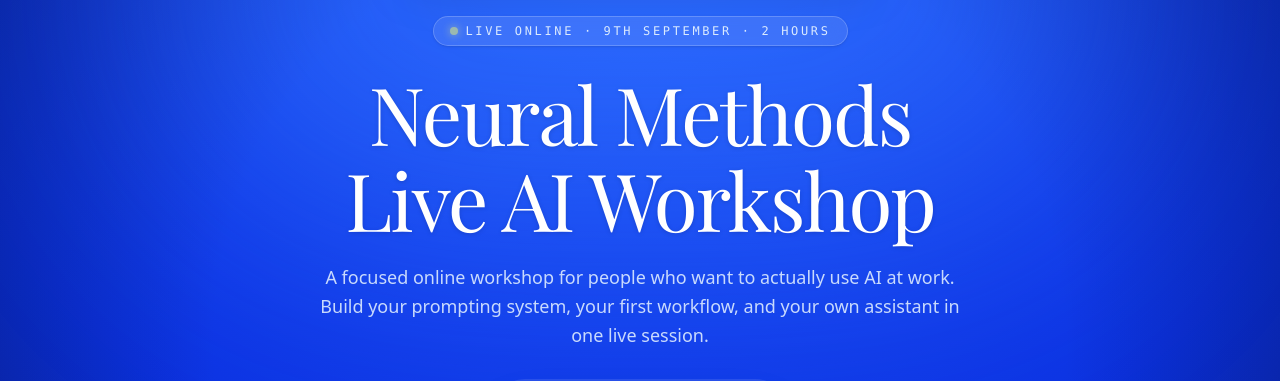
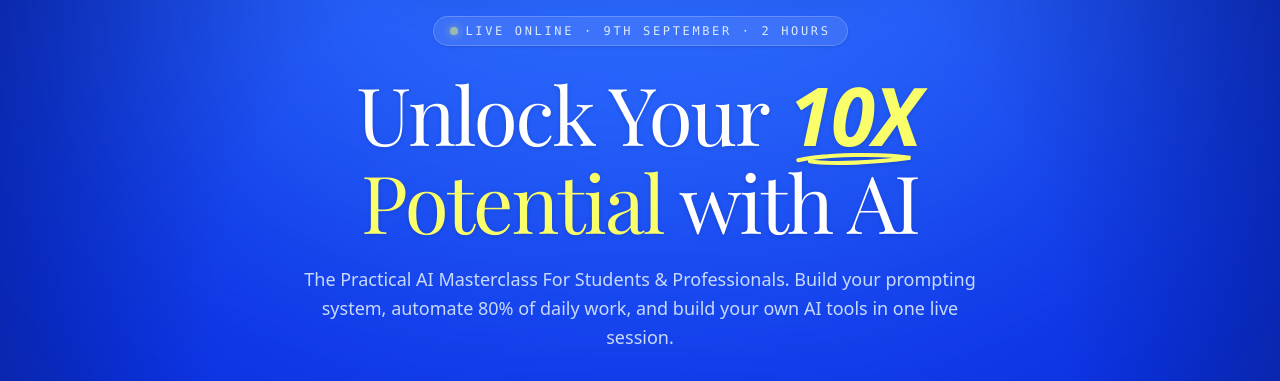
Before and after one commit to saasaisetup/aiwaychallenge, a Next.js app: page / in a window 1280 px wide. Shown: the part 179-560 px from the top of the page. Built offline with nearby package versions, Linux system fonts and the light colour scheme; no server answers; a web font is replaced by a local one.

Commit message:
feat: update hero headline to Unlock Your 10X Potential with AI

```diff
--- a/src/components/CyberHero.tsx
+++ b/src/components/CyberHero.tsx
@@ -120,8 +120,7 @@
         </motion.div>
 
         {/* ============================================================ */}
-        {/* 4. HEADLINE: HEDVIG LETTERS SERIF (MATCHES SCREENSHOT)       */}
-        {/* "Neural Methods Live AI Workshop"                            */}
+        {/* 4. HEADLINE: UNLOCK YOUR 10X POTENTIAL WITH AI               */}
         {/* ============================================================ */}
         <motion.h1
           initial={{ opacity: 0, y: 16 }}
@@ -129,13 +128,30 @@
           transition={{ duration: 0.5, delay: 0.15 }}
           className="font-hedvig text-4xl sm:text-6xl md:text-7xl lg:text-[80px] font-normal text-white tracking-tight leading-[1.08] max-w-4xl mx-auto drop-shadow-sm"
         >
-          Neural Methods
+          Unlock Your{" "}
+          <span className="relative inline-block font-sans font-black italic text-[#faff69] px-1">
+            10X
+            {/* Yellow Brush Underline */}
+            <svg
+              className="absolute -bottom-2 left-0 w-full h-3.5 text-[#faff69] pointer-events-none overflow-visible"
+              viewBox="0 0 100 12"
+              fill="none"
+              xmlns="http://www.w3.org/2000/svg"
+            >
+              <path
+                d="M2 7C25 2 75 1 98 5C70 9 30 11 12 8"
+                stroke="currentColor"
+                strokeWidth="3.5"
+                strokeLinecap="round"
+              />
+            </svg>
+          </span>
           <br />
-          Live AI Workshop
+          <span className="text-[#faff69]">Potential</span> with AI
         </motion.h1>
 
         {/* ============================================================ */}
-        {/* 5. SUBTITLE (MATCHES USER SCREENSHOT COPY)                   */}
+        {/* 5. SUBTITLE: THE PRACTICAL MASTERCLASS                       */}
         {/* ============================================================ */}
         <motion.p
           initial={{ opacity: 0, y: 16 }}
@@ -143,7 +159,7 @@
           transition={{ duration: 0.5, delay: 0.2 }}
           className="mt-4 sm:mt-5 text-blue-100/90 text-sm sm:text-base md:text-lg max-w-2xl mx-auto leading-relaxed font-sans"
         >
-          A focused online workshop for people who want to actually use AI at work. Build your prompting system, your first workflow, and your own assistant in one live session.
+          The Practical AI Masterclass For Students &amp; Professionals. Build your prompting system, automate 80% of daily work, and build your own AI tools in one live session.
         </motion.p>
 
         {/* ============================================================ */}
@@ -200,7 +216,7 @@
               >
                 <img
                   src="/hero-video-poster.png"
-                  alt="Neural Methods Live AI Workshop Preview"
+                  alt="Unlock Your 10X Potential With AI Video Preview"
                   className="w-full h-full object-cover object-center group-hover:scale-102 transition-transform duration-500"
                 />
                 <div className="absolute inset-0 bg-black/25 group-hover:bg-black/10 transition-colors flex items-center justify-center">
```
